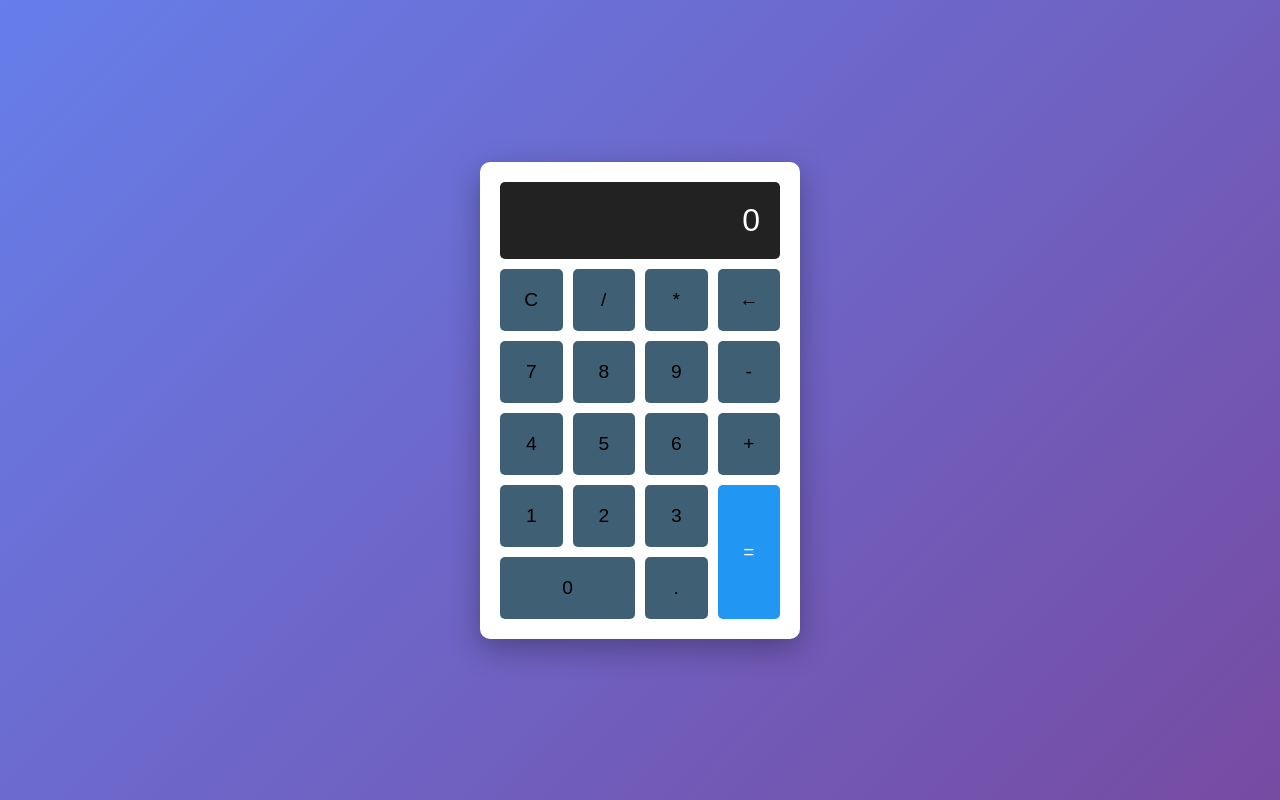
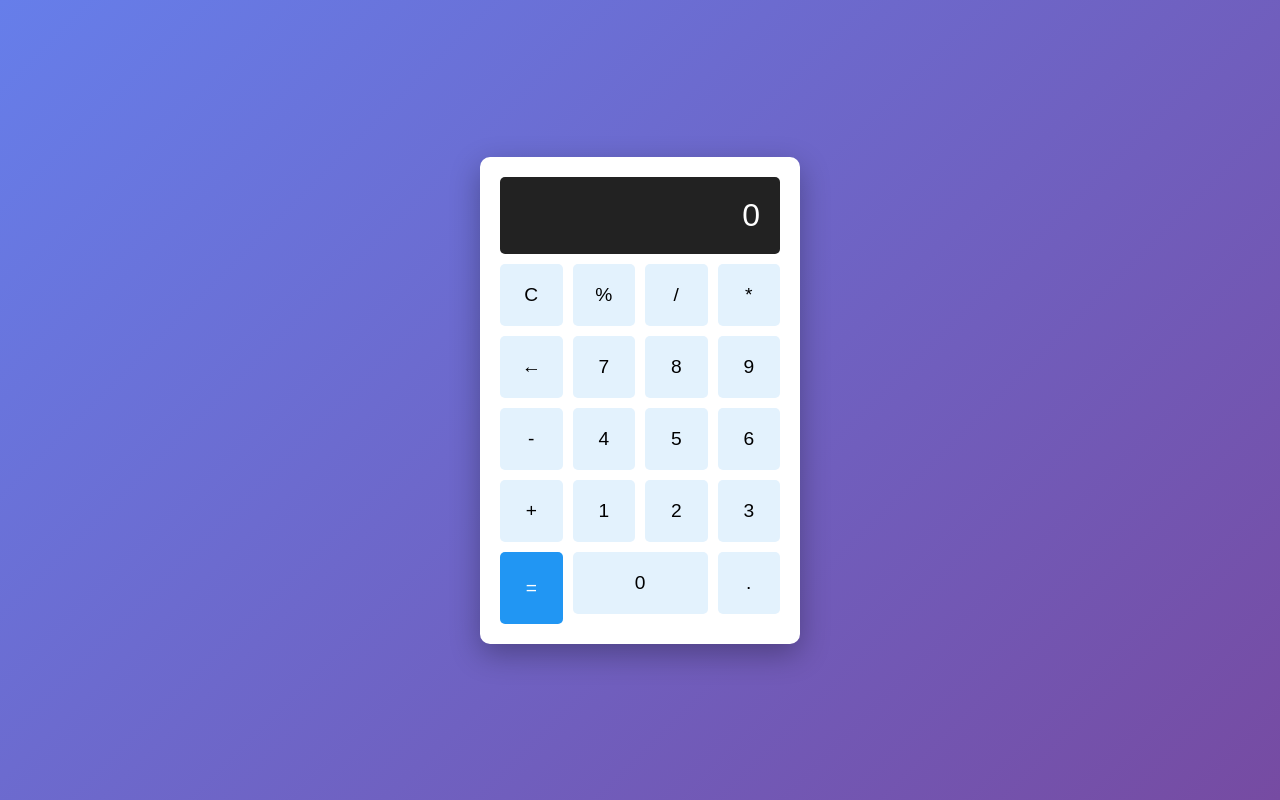
Before and after one commit to yongqiao05/calculator-app, a plain HTML site: page index.html in a window 1280 px wide. Drawn offline with Linux system fonts and the light colour scheme.

Commit message:
Add percentage calculation button

```diff
--- a/index.html
+++ b/index.html
@@ -11,6 +11,7 @@
         <div class="display" id="display">0</div>
         <div class="buttons">
             <button onclick="clearDisplay()">C</button>
+            <button onclick="calculatePercentage()">%</button>
             <button onclick="appendToDisplay('/')">/</button>
             <button onclick="appendToDisplay('*')">*</button>
             <button onclick="deleteLast()">←</button>
--- a/script.js
+++ b/script.js
@@ -41,3 +41,17 @@ function calculate() {
         }, 1500);
     }
 }
+
+function calculatePercentage() {
+    try {
+        currentInput = (eval(currentInput) / 100).toString();
+        updateDisplay();
+    } catch (error) {
+        currentInput = 'Error';
+        updateDisplay();
+        setTimeout(() => {
+            currentInput = '0';
+            updateDisplay();
+        }, 1500);
+    }
+}
--- a/style.css
+++ b/style.css
@@ -43,7 +43,7 @@ button {
     padding: 20px;
     font-size: 1.2em;
     border: none;
-    background: #3f5f75;
+    background: #e3f2fd;
     border-radius: 5px;
     cursor: pointer;
     transition: all 0.3s;
```
